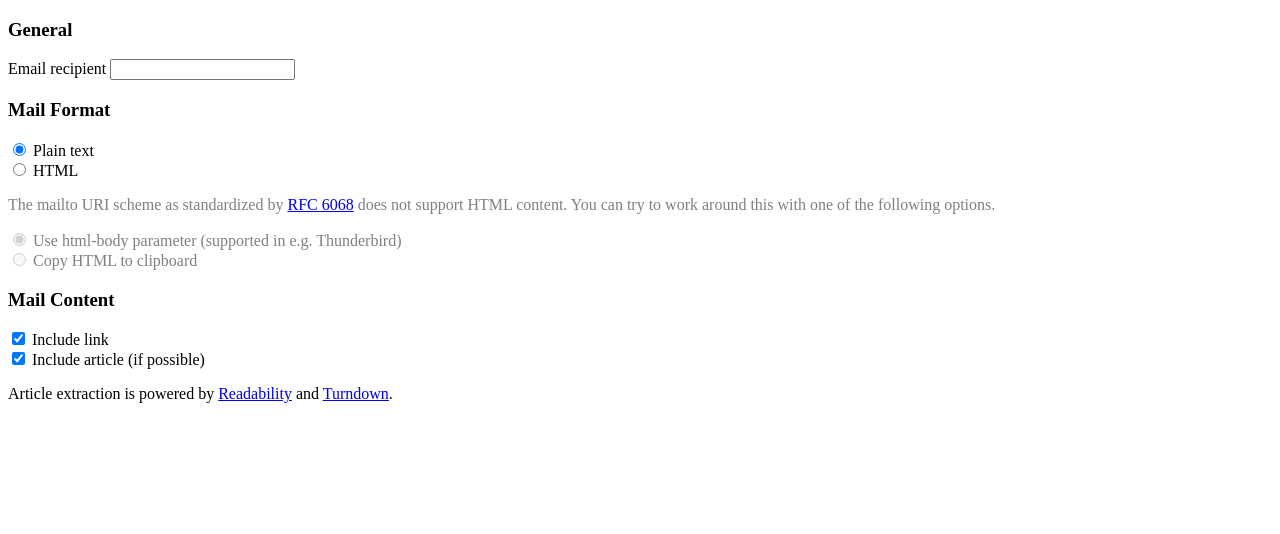
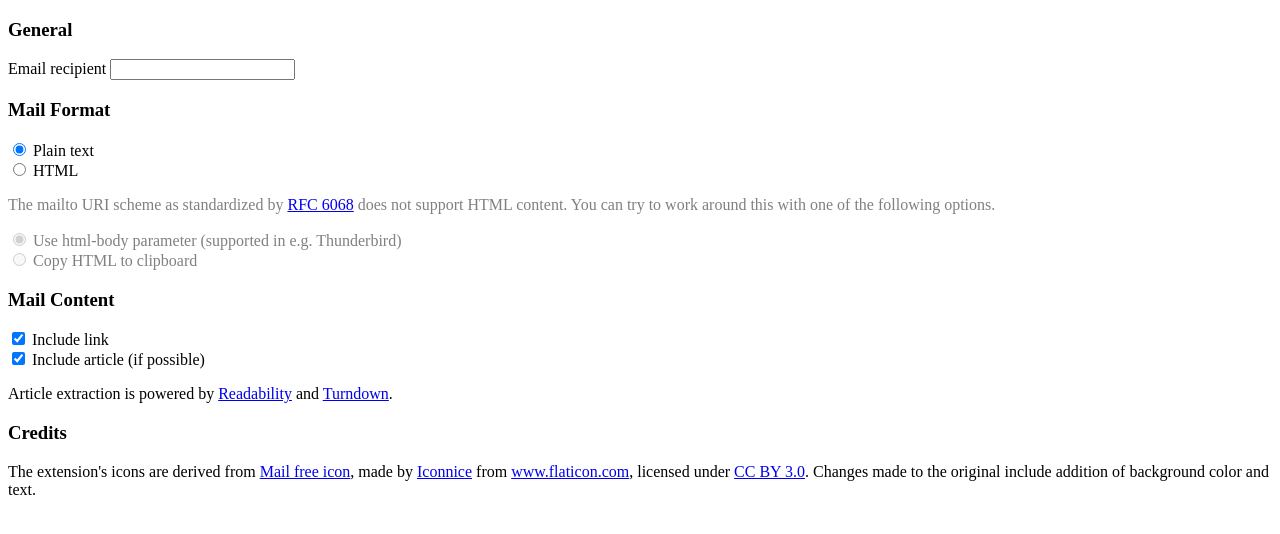
Before and after one commit to Johennes/mailto-me, a browser extension: page options.html in a window 1280 px wide. Drawn offline with Linux system fonts and the light colour scheme.

Commit message:
Add icons

```diff
--- a/options.html
+++ b/options.html
@@ -37,6 +37,13 @@
                 and <a href="https://github.com/domchristie/turndown">Turndown</a>.
             </p>
         </form>
+        <h3>Credits</h3>
+        <div>
+            The extension's icons are derived from <a href="https://www.flaticon.com/free-icon/mail_131155">Mail free icon</a>,
+            made by <a href="https://www.flaticon.com/authors/iconnice">Iconnice</a> from <a href="https://www.flaticon.com">www.flaticon.com</a>,
+            licensed under <a href="https://creativecommons.org/licenses/by/3.0/legalcode">CC BY 3.0</a>. Changes made to the original
+            include addition of background color and text.
+        </div>
         <script src="options.js"></script>
     </body>
 </html>
```
Also changed, not shown: README.md, icons/action-19.png (added), icons/action-38.png (added), icons/icon-48.png (added), icons/icon-96.png (added), icons/original.png (added), manifest.json, 3 other files.
